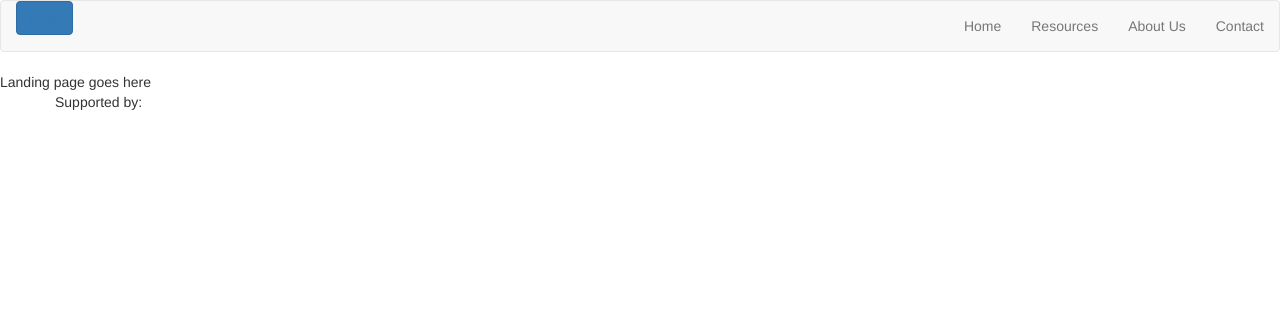
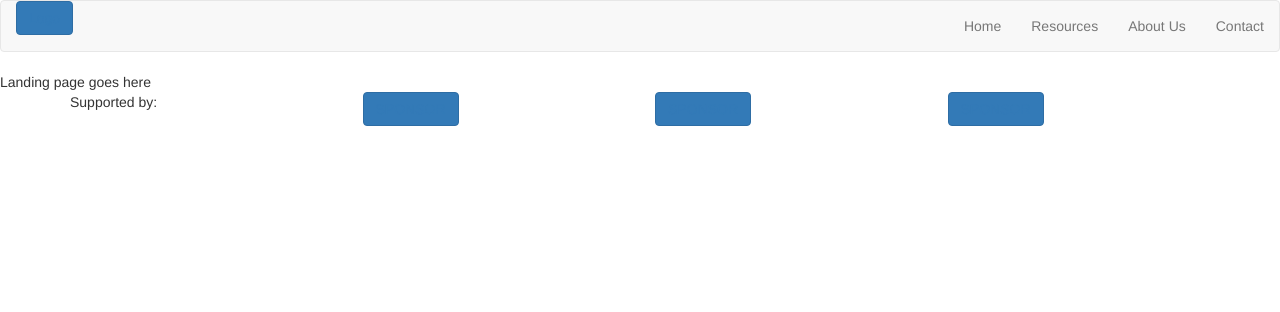
Before and after one commit to hackthesystemATX/txlaw, a Django app: page / in a window 1280 px wide. Shown: the top 312 px of the page. Run offline with Django 3.2, Linux system fonts and the light colour scheme; some libraries are stand-ins or nearby versions.

Commit message:
base.html, custom style

```diff
--- a/articles/static/css/style.css
+++ b/articles/static/css/style.css
@@ -1,8 +1,5 @@
-#wrap {
-  min-height: 100%;
-  height: auto;
-  /* Negative indent footer by its height */
-  margin: 0 auto -60px;
-  /* Pad bottom by footer height */
-  padding: 0 0 60px;
+.sponsorph {
+	width:100%;
+	height:100px;
+	background-color:#369;
 }
--- a/articles/templates/base.html
+++ b/articles/templates/base.html
@@ -8,6 +8,8 @@
 
     <!-- Bootstrap -->
     <link href="{% static 'css/bootstrap.min.css' %}" rel="stylesheet">
+    <link href="{% static 'css/style.css' %}" rel="stylesheet">
+
     <title>TXLaw - Like Rap Genius, But For Laws</title>
   </head>
 
@@ -42,15 +44,23 @@
       <footer class="footer">
         <div class="container">
           <div class='row'>
-            <p>Supported by: </p>
             <div class="col-xs-3">
-              <div class="sponsorph"></div>
+              <p>Supported by: </p>
             </div>
             <div class="col-xs-3">
-              <div class="sponsorph"></div>
+              <button class='btn btn-primary'>
+                <a href="#"> SPONSOR </a>
+              </button>
             </div>
             <div class="col-xs-3">
-              <div class="sponsorph"></div>
+              <button class='btn btn-primary'>
+                <a href="#"> SPONSOR </a>
+              </button>
+            </div>
+            <div class="col-xs-3">
+              <button class='btn btn-primary'>
+                <a href="#"> SPONSOR </a>
+              </button>
             </div>
           </div> <!-- row -->
         </div>
```
